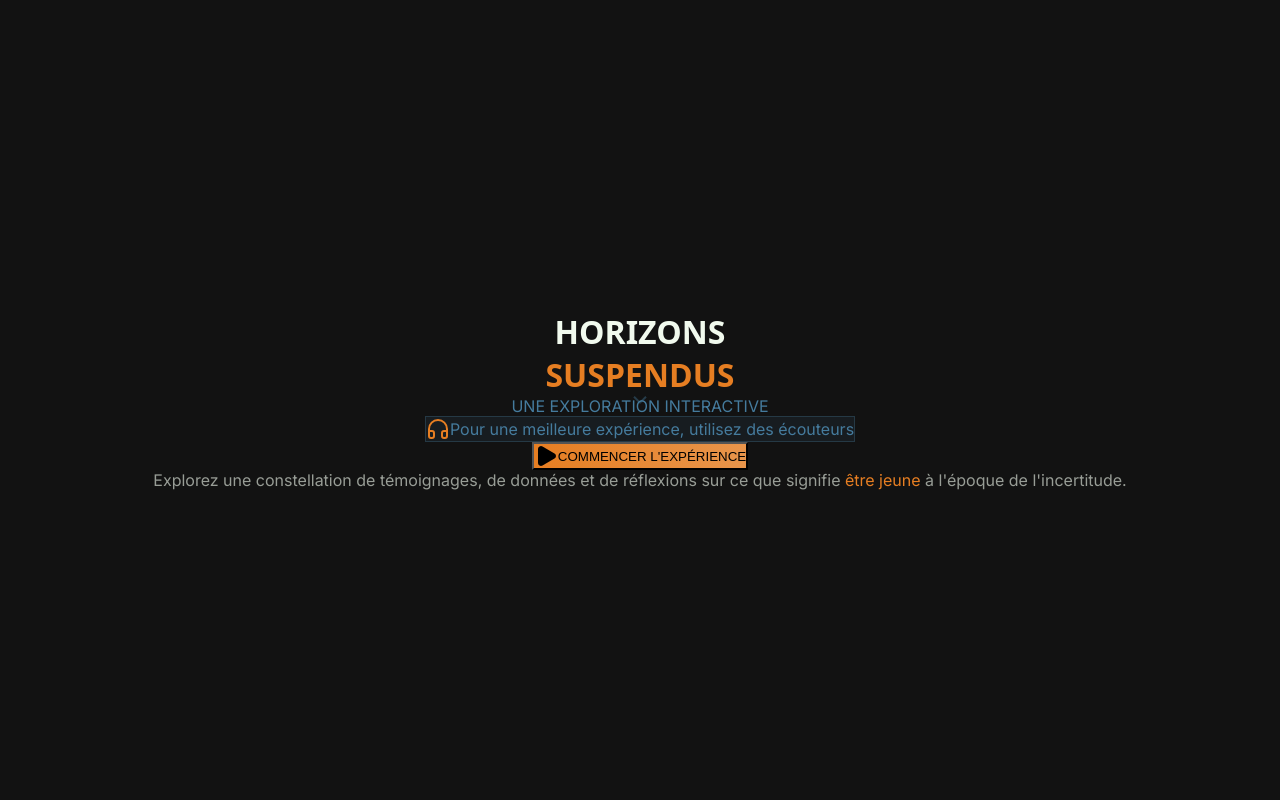
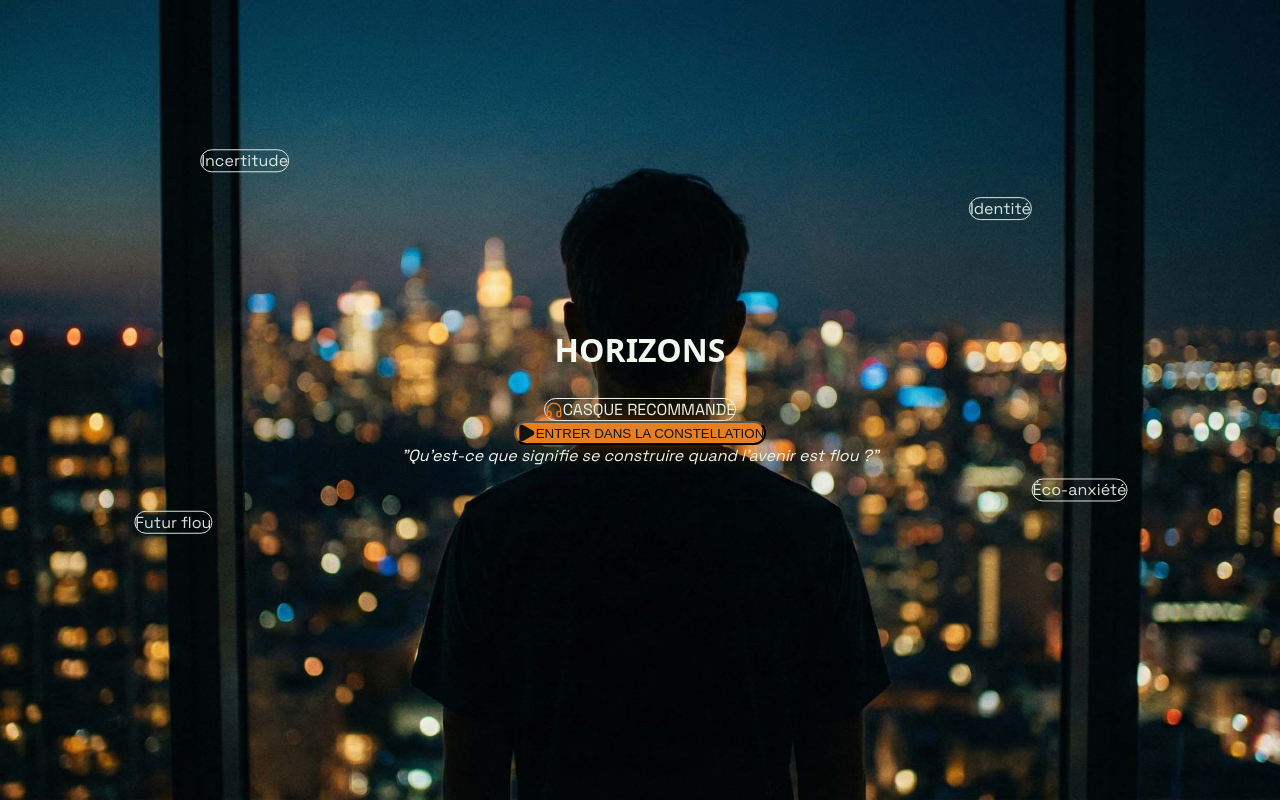
Before and after one commit to Rteix05/WS302D, a Next.js app: page / in a window 1280 px wide. Built offline with nearby package versions, Linux system fonts and the light colour scheme.

Commit message:
changement landing page

```diff
--- a/app/layout.tsx
+++ b/app/layout.tsx
@@ -1,13 +1,21 @@
+// app/layout.tsx
 import type { Metadata } from "next";
-import { Inter } from "next/font/google"; // On utilise une Google Font propre
+// 1. On importe la police
+import { Inter, Space_Grotesk } from "next/font/google";
 import "./globals.css";
 import { ProgressionProvider } from "@/components/providers/ProgressionContext";
 
 const inter = Inter({ subsets: ["latin"] });
+// 2. On configure Space Grotesk
+const spaceGrotesk = Space_Grotesk({
+  subsets: ["latin"],
+  weight: ["400", "700"], // On charge normal et gras
+  variable: "--font-space", // On crée une variable CSS
+});
 
 export const metadata: Metadata = {
-  title: "Être Jeune - Webdocumentaire",
-  description: "Horizons Suspendus : Une exploration interactive.",
+  title: "Horizons Suspendus",
+  description: "Webdocumentaire interactif",
 };
 
 export default function RootLayout({
@@ -16,11 +24,11 @@ export default function RootLayout({
   children: React.ReactNode;
 }>) {
   return (
-    <html lang="fr" className="w-full h-full">
-      <body
-        className={`${inter.className} w-full h-full m-0 p-0 overflow-hidden`}
-      >
-        <ProgressionProvider>{children}</ProgressionProvider>
+    <html lang="fr">
+      <body className={`${inter.className} ${spaceGrotesk.variable}`}>
+        <ProgressionProvider>
+          {children}
+        </ProgressionProvider>
       </body>
     </html>
   );
--- a/app/page.tsx
+++ b/app/page.tsx
@@ -19,8 +19,6 @@ export default function Home() {
   };
 
   const handleClose = () => {
-    // C'EST ICI QUE LA MAGIE OPÈRE :
-    // Quand on ferme le panneau, on débloque les chapitres suivants liés à celui qu'on vient de lire.
     if (selectedChapter) {
       unlockNext(selectedChapter);
     }
@@ -33,51 +31,52 @@ export default function Home() {
 
   return (
     <>
-      {/* Landing Page */}
+      {/* 1. Landing Page (Au-dessus de tout) */}
       <AnimatePresence>
         {!hasStarted && <LandingPage onStart={handleStartExperience} />}
       </AnimatePresence>
 
-      {/* Main Experience - Visible seulement après le démarrage */}
-      <main
+      {/* 2. Main Experience (Toujours présente, mais floue au début) */}
+      <motion.main
         className="fixed inset-0 w-screen h-screen overflow-hidden bg-[#121212]"
-        style={{ display: hasStarted ? "block" : "none" }}
+        // Animation du flou et de la lumière
+        initial={{ filter: "blur(10px) brightness(0.5)" }}
+        animate={{
+          filter: hasStarted ? "blur(0px) brightness(1)" : "blur(10px) brightness(0.5)"
+        }}
+        transition={{ duration: 1.5, ease: "easeInOut" }}
       >
-        {/* 1. Fond Étoilé */}
+        {/* Fond Étoilé */}
         <div className="absolute inset-0 z-0 pointer-events-none">
           <StarBackground />
         </div>
 
-        {/* 2. La Constellation - Toujours en plein écran */}
+        {/* La Constellation */}
         <div
-          className="absolute inset-0 z-50"
-          style={{ pointerEvents: selectedChapter ? "none" : "auto" }}
+          className="absolute inset-0 z-10"
+          style={{ pointerEvents: hasStarted && !selectedChapter ? "auto" : "none" }}
         >
           <ConstellationGraph
             onNodeSelect={handleNodeSelect}
             selectedNodeId={selectedChapter}
           />
 
-          {/* Titre (disparaît si un chapitre est ouvert) */}
+          {/* Titre Interne (N'apparaît que quand on a commencé) */}
+          {hasStarted && (
             <motion.div
               className="absolute top-10 left-10 pointer-events-none z-60"
-            initial={{ opacity: 1, x: 0 }}
+              initial={{ opacity: 0, x: -50 }}
               animate={{
                 opacity: selectedChapter ? 0 : 1,
                 x: selectedChapter ? -50 : 0,
               }}
-            transition={{ duration: 0.5 }}
+              transition={{ duration: 0.8, delay: 0.5 }} // Petit délai pour laisser la transition finir
             >
-            <h1 className="text-4xl md:text-6xl font-bold tracking-tighter text-[#F1FAEE] drop-shadow-lg">
-              ÊTRE <span className="text-[#E67E22]">JEUNE</span>
-            </h1>
-            <p className="text-[#457B9D] mt-2 text-lg tracking-widest uppercase">
-              Horizons Suspendus
-            </p>
             </motion.div>
+          )}
         </div>
 
-        {/* 3. Le Panneau - Popup qui glisse de la droite */}
+        {/* Le Panneau Latéral */}
         <AnimatePresence>
           {selectedChapter && (
             <motion.div
@@ -92,7 +91,7 @@ export default function Home() {
                 zIndex: 100,
                 backgroundColor: "#121212",
               }}
-              className="shadow-2xl"
+              className="shadow-2xl border-l border-[#457B9D]/20"
               initial={{ x: "100%" }}
               animate={{ x: 0 }}
               exit={{ x: "100%" }}
@@ -102,7 +101,7 @@ export default function Home() {
             </motion.div>
           )}
         </AnimatePresence>
-      </main>
+      </motion.main>
     </>
   );
 }
--- a/components/ui/LandingPage.tsx
+++ b/components/ui/LandingPage.tsx
@@ -2,6 +2,28 @@
 
 import { motion } from "framer-motion";
 import { Headphones, Play } from "lucide-react";
+
+const FloatingNode = ({ text, top, left, delay }: { text: string, top: string, left: string, delay: number }) => (
+  <motion.div
+    initial={{ opacity: 0, scale: 0.8 }}
+    animate={{
+        opacity: 1,
+        scale: 1,
+        y: [0, -15, 0],
+        x: [0, 10, 0]
+    }}
+    transition={{
+        opacity: { delay, duration: 1 },
+        scale: { delay, duration: 1 },
+        y: { repeat: Infinity, duration: 5 + Math.random() * 2, ease: "easeInOut", delay: Math.random() },
+        x: { repeat: Infinity, duration: 7 + Math.random() * 2, ease: "easeInOut", delay: Math.random() }
+    }}
+    style={{ top, left }}
+    className="absolute z-20 px-4 py-2 rounded-full border border-white/20 bg-white/5 backdrop-blur-sm text-[#F1FAEE]/90 text-sm font-light tracking-wider pointer-events-none select-none shadow-lg"
+  >
+    {text}
+  </motion.div>
+);
 
 interface LandingPageProps {
   onStart: () => void;
@@ -12,112 +34,77 @@ export default function LandingPage({ onStart }: LandingPageProps) {
     <motion.div
       initial={{ opacity: 0 }}
       animate={{ opacity: 1 }}
-      exit={{ opacity: 0 }}
-      transition={{ duration: 0.5 }}
-      className="fixed inset-0 w-full h-full bg-[#121212] flex flex-col items-center justify-center overflow-hidden z-50"
+      exit={{ opacity: 0, filter: "blur(20px)", scale: 1.1 }}
+      transition={{ duration: 1.2 }}
+      // SÉCURITÉ : On applique l'image directement en CSS ici
+      style={{
+        backgroundImage: "url('/landing-eye-bg.jpg')",
+        backgroundSize: "cover",
+        backgroundPosition: "center",
+        backgroundRepeat: "no-repeat"
+      }}
+      className="fixed inset-0 w-full h-full flex flex-col items-center justify-center overflow-hidden z-[100] font-['Space_Grotesk',_sans-serif] bg-black"
     >
-      {/* Fond Étoilé Subtil */}
-      <div className="absolute inset-0 pointer-events-none">
-        <div
-          className="absolute w-1 h-1 bg-white rounded-full opacity-20"
-          style={{ top: "10%", left: "15%" }}
-        />
-        <div
-          className="absolute w-1 h-1 bg-white rounded-full opacity-30"
-          style={{ top: "20%", left: "80%" }}
-        />
-        <div
-          className="absolute w-1 h-1 bg-white rounded-full opacity-20"
-          style={{ top: "50%", left: "10%" }}
-        />
-        <div
-          className="absolute w-1 h-1 bg-white rounded-full opacity-25"
-          style={{ top: "70%", left: "85%" }}
-        />
-        <div
-          className="absolute w-1 h-1 bg-white rounded-full opacity-15"
-          style={{ top: "30%", left: "50%" }}
-        />
+        {/* Couche sombre pour lisibilité (Overlay) */}
+        <div className="absolute inset-0 bg-black/40 z-0" />
+
+        {/* Dégradé bas pour le texte */}
+        <div className="absolute inset-0 bg-gradient-to-b from-transparent via-transparent to-black/90 z-0" />
+
+        {/* Éléments flottants */}
+        <div className="absolute inset-0 w-full h-full z-10 pointer-events-none">
+            <FloatingNode text="Incertitude" top="20%" left="15%" delay={0.5} />
+            <FloatingNode text="Identité" top="25%" left="75%" delay={0.7} />
+            <FloatingNode text="Futur flou" top="65%" left="10%" delay={0.9} />
+            <FloatingNode text="Éco-anxiété" top="60%" left="80%" delay={1.1} />
         </div>
 
-      {/* Contenu Principal - Centré */}
-      <div className="relative z-10 flex flex-col items-center justify-center gap-8 text-center px-6 w-full h-full">
-        {/* Titre Principal */}
+        {/* Contenu Central */}
+        <div className="relative z-30 flex flex-col items-center justify-center h-full w-full pb-20">
             <motion.div
-          initial={{ opacity: 0, y: -30 }}
-          animate={{ opacity: 1, y: 0 }}
-          transition={{ delay: 0.2, duration: 0.8 }}
+                initial={{ opacity: 0, y: 30, letterSpacing: "0.2em" }}
+                animate={{ opacity: 1, y: 0, letterSpacing: "0em" }}
+                transition={{ duration: 1.5, ease: "easeOut" }}
+                className="flex flex-col items-center justify-center mb-12"
             >
-          <h1 className="text-6xl md:text-8xl font-black tracking-tight text-[#F1FAEE] drop-shadow-lg leading-tight">
+                <h1 className="text-5xl md:text-8xl lg:text-9xl font-bold text-white text-center drop-shadow-2xl uppercase leading-none tracking-tight">
                     HORIZONS
-            <br />
-            <span className="text-[#E67E22]">SUSPENDUS</span>
                 </h1>
-          <p className="text-[#457B9D] mt-4 text-lg tracking-widest uppercase font-light">
-            Une exploration interactive
-          </p>
+                <h1 className="text-5xl md:text-8xl lg:text-9xl font-bold text-transparent bg-clip-text bg-gradient-to-b from-white to-white/50 text-center drop-shadow-2xl uppercase leading-none tracking-tight">
+                    SUSPENDUS
+                </h1>
             </motion.div>
 
-        {/* Message Écouteurs */}
             <motion.div
-          initial={{ opacity: 0 }}
-          animate={{ opacity: 1 }}
-          transition={{ delay: 0.5, duration: 0.8 }}
-          className="flex items-center gap-3 bg-[#457B9D]/10 border border-[#457B9D]/30 rounded-lg px-6 py-3"
+                initial={{ opacity: 0, y: 50 }}
+                animate={{ opacity: 1, y: 0 }}
+                transition={{ delay: 1, duration: 0.8 }}
+                className="flex flex-col items-center gap-6 mt-8"
             >
-          <Headphones size={24} className="text-[#E67E22] flex-shrink-0" />
-          <span className="text-[#457B9D] text-sm md:text-base font-medium">
-            Pour une meilleure expérience, utilisez des écouteurs
+                <div className="flex items-center gap-3 px-5 py-2 rounded-full border border-white/10 bg-black/40 backdrop-blur-md">
+                    <Headphones size={18} className="text-[#E67E22] animate-pulse" />
+                    <span className="text-white/90 text-xs md:text-sm tracking-wider uppercase font-medium">
+                        Casque recommandé
                     </span>
-        </motion.div>
+                </div>
 
-        {/* Bouton Commencer */}
                 <motion.button
                     onClick={onStart}
-          initial={{ opacity: 0, scale: 0.9 }}
-          animate={{ opacity: 1, scale: 1 }}
-          transition={{ delay: 0.7, duration: 0.6 }}
-          whileHover={{ scale: 1.05 }}
+                    whileHover={{ scale: 1.05, backgroundColor: "#F4A261" }}
                     whileTap={{ scale: 0.95 }}
-          className="px-10 py-4 bg-gradient-to-r from-[#E67E22] to-[#E67E22]/80 text-white font-bold text-lg uppercase tracking-wider rounded-lg flex items-center gap-3 hover:shadow-2xl transition-all duration-300"
+                    className="px-8 py-4 bg-[#E67E22] text-[#121212] font-bold text-lg uppercase tracking-widest rounded-full shadow-[0_0_30px_rgba(230,126,34,0.3)] transition-all z-50 cursor-pointer"
                 >
-          <Play size={24} fill="currentColor" />
-          Commencer l'expérience
+                    <span className="flex items-center gap-3">
+                        <Play size={20} fill="currentColor" />
+                        Entrer dans la constellation
+                    </span>
                 </motion.button>
 
-        {/* Texte d'intro */}
-        <motion.div
-          initial={{ opacity: 0, y: 20 }}
-          animate={{ opacity: 1, y: 0 }}
-          transition={{ delay: 0.9, duration: 0.8 }}
-          className="max-w-2xl"
-        >
-          <p className="text-[#F1FAEE]/60 text-sm md:text-base leading-relaxed font-serif">
-            Explorez une constellation de témoignages, de données et de
-            réflexions sur ce que signifie
-            <span className="text-[#E67E22] font-semibold"> être jeune </span>à
-            l'époque de l'incertitude.
+                <p className="max-w-md text-white/70 text-sm md:text-base font-serif italic mt-4 text-center">
+                    "Qu'est-ce que signifie se construire quand l'avenir est flou ?"
                 </p>
             </motion.div>
         </div>
-
-      {/* Décorations en bas */}
-      <motion.div
-        animate={{ y: [0, 10, 0] }}
-        transition={{ duration: 3, repeat: Infinity }}
-        className="absolute bottom-8 z-10 text-[#457B9D]/40"
-      >
-        <svg
-          width="24"
-          height="24"
-          viewBox="0 0 24 24"
-          fill="none"
-          stroke="currentColor"
-          strokeWidth="2"
-        >
-          <polyline points="6 9 12 15 18 9"></polyline>
-        </svg>
-      </motion.div>
     </motion.div>
   );
 }
```
Also changed, not shown: public/landing-eye-bg.jpg (added). Lines whose indentation alone changed are shown as unchanged.
